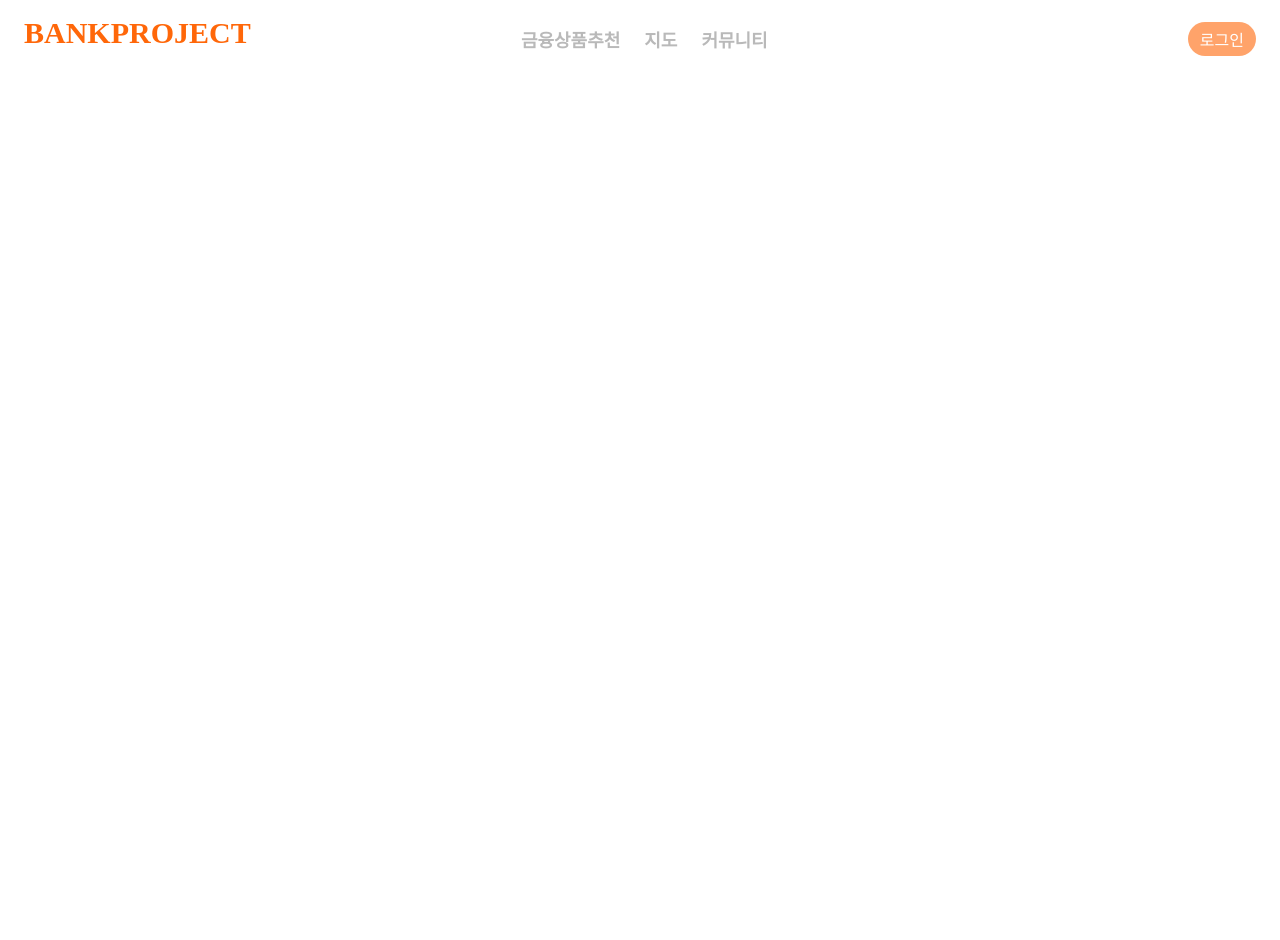
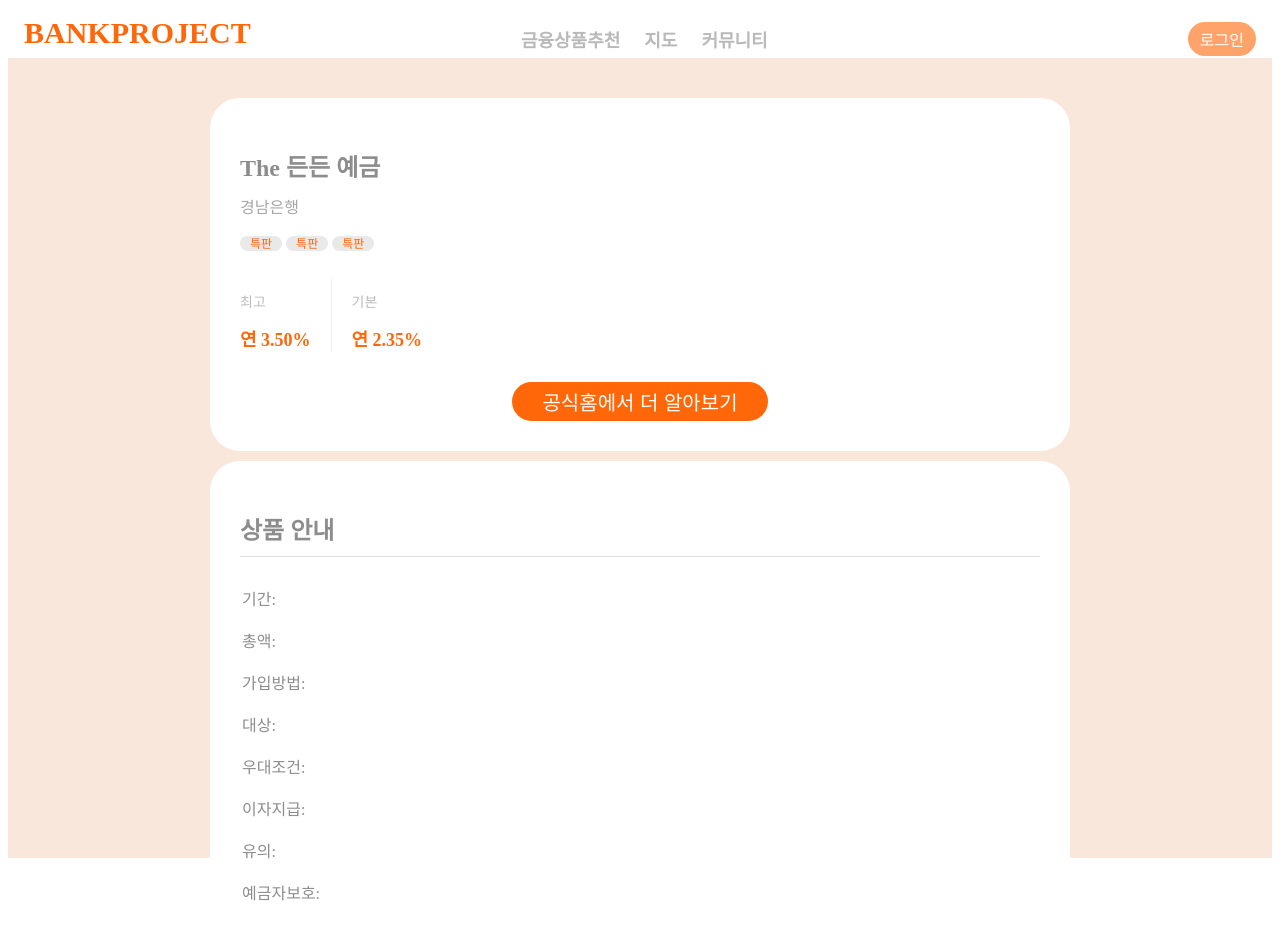
Before and after one commit to hanna0115/bankproject, a Vue app in the folder vue-project/: page /recommend-detail in a window 1280 px wide. Shown: the top 940 px of the page. Before the commit the page ends 800 px from the top, so only its background shows below. Built offline with nearby package versions, Linux system fonts and the light colour scheme; what vue3-kakao-maps would draw is missing.

Commit message:
금융상품 디테일 페이지 완성

```diff
--- a/vue-project/src/components/Recommend.vue
+++ /dev/null
@@ -1,13 +0,0 @@
-<template>
-    <div>
-
-    </div>
-</template>
-
-<script setup>
-
-</script>
-
-<style scoped>
-
-</style>
--- /dev/null
+++ b/vue-project/src/components/RecommendDetail.vue
@@ -0,0 +1,158 @@
+<template>
+    <div class="container">
+        <div class="product-container">
+
+            <div class="product-info"> <!-- 상품 정보-->
+                <h2 class="product-title">The 든든 예금</h2>
+                <p class="bank-name">경남은행</p>
+                <div class="product-event">
+                    <span>특판</span> <span>특판</span> <span>특판</span>
+                </div>
+                <div class="product-interest">
+                    <div class="interest-high">
+                        <p>최고</p> <span>연 3.50%</span>
+                    </div>
+                    <div>
+                        <p>기본</p> <span>연 2.35%</span>
+                    </div>
+                </div>
+                <button
+                class="info-btn">공식홈에서 더 알아보기</button>
+            </div>
+
+            <div class="product-detail"> <!--상품 안내-->
+                <h2>상품 안내</h2>
+                <p>기간:</p>
+                <p>총액:</p>
+                <p>가입방법:</p>
+                <p>대상:</p>
+                <p>우대조건:</p>
+                <p>이자지급:</p>
+                <p>유의:</p>
+                <p>예금자보호:</p>
+
+            </div>
+        </div>
+    </div>
+</template>
+
+<script setup>
+
+
+
+</script>
+
+<style scoped>
+
+.container {
+    background-color: #FAE7DB;
+    width: 100%;
+    height: 100vh;
+    display: flex;
+    margin: 0px;
+    padding: 0px;
+    flex-direction: column;
+}
+
+.product-title {
+    color: #8d8d8d;
+}
+
+.product-container {
+    margin-top: 40px;
+}
+
+.bank-name {
+    position: relative;
+    bottom: 25px;
+    color: #a7a7a7;
+}
+
+.product-event {
+    position: relative;
+    bottom: 25px;
+}
+
+.product-event > span {
+    background-color: #E9E9E9;
+    border-radius: 15px;
+    padding: 0.5px 10px;
+    font-size: 12px;
+    color: #FF6708;
+}
+
+.product-info {
+    width: 800px;
+    display: flex;
+    flex-direction: column;
+    margin-right: auto;
+    margin-left: auto;
+    background-color: white;
+    padding: 30px;
+    border-radius: 30px;
+}
+
+.product-interest {
+    display: flex;
+    gap: 20px;
+
+
+}
+
+.product-interest p {
+    color: #BCBCBC;
+    font-size: 14px;
+}
+
+.product-interest span {
+    color: #FF6708;
+    font-weight: 700;
+    font-size: 18px;
+}
+
+.interest-high {
+    height: 75px;
+    border-right: 0.5px solid #f1f1f1;
+    padding-right: 20px;
+}
+
+.product-detail {
+    width: 800px;
+    height: auto;
+    display: flex;
+    flex-direction: column;
+    margin-right: auto;
+    margin-left: auto;
+    margin-top: 10px ;
+    background-color: white;
+    padding: 30px;
+    border-radius: 30px;
+}
+
+.info-btn {
+    margin-top: 30px;
+    padding: 5px 30px;
+    margin-right: auto;
+    margin-left: auto;
+    display: flex;
+    justify-content: center;
+    font-size: 20px;
+    border: none;
+    color: white;
+    background-color: #FF6708;
+    border-radius: 20px;
+    cursor: pointer;
+}
+
+.product-detail > h2 {
+    color: #8d8d8d;
+    border-bottom: 1px solid #dfdcdc;
+    padding-bottom: 10px;
+}
+
+.product-detail > p {
+    margin: 9px 2px;
+    color: #8d8d8d;
+}
+
+</style>
--- a/vue-project/src/router/index.js
+++ b/vue-project/src/router/index.js
@@ -9,6 +9,7 @@
 import SignUpView from '@/views/SignUpView.vue'
 import PostList from '@/components/PostList.vue'
 import PostDetail from '@/components/PostDetail.vue'
+import RecommendDetail from '@/components/RecommendDetail.vue'
 
 const router = createRouter({
   history: createWebHistory(import.meta.env.BASE_URL),
@@ -56,7 +57,12 @@
     {
       path:'/postdetail',
       name:'postdetail',
-      component: PostDetail
+      component: PostDetail // postlist의 children으로 수정할 것
+    },
+    {
+      path:'/recommend-detail',
+      name:'recommenddetail',
+      component: RecommendDetail
     }
   ],
 })
--- a/vue-project/src/views/CommunityView.vue
+++ b/vue-project/src/views/CommunityView.vue
@@ -22,7 +22,7 @@
     max-width: 1280px;
     margin: 0 auto;
     padding: 20px;
-    height: 100%;
+    height: 100vh;
     overflow: hidden;
 }
 
@@ -39,6 +39,7 @@
 
 .post-detail {
     flex: 1; /* 남은 공간 모두 차지 */
+    height: 200px;
     /* overflow-y: auto; */ /* 디테일 스크롤바
     padding-left: 30px; /* 왼쪽 여백 추가 */
 
--- a/vue-project/src/views/HomeView.vue
+++ b/vue-project/src/views/HomeView.vue
@@ -1,12 +1,12 @@
 <template>
     <div>
 
-        <Recommend/>
+        <RecommendDetail/>
     </div>
 </template>
 
 <script setup>
-import Recommend from '@/components/Recommend.vue';
+import RecommendDetail from '@/components/RecommendDetail.vue';
 
 
 </script>
--- a/vue-project/src/views/MapView.vue
+++ b/vue-project/src/views/MapView.vue
@@ -45,6 +45,9 @@
                         @onClickKakaoMapMarker="onClickMapMarker(marker)"
                     />
                 </KakaoMap>
+            </div>
+            <div>
+
             </div>
         </div>
     </div>
@@ -261,7 +264,7 @@
 
 .content {
     position: relative;
-    left: 490px;
+    left: 580px;
 }
 
 .title {
```
Also changed, not shown: 1 other file (tests, documents, lock files or other folders).
